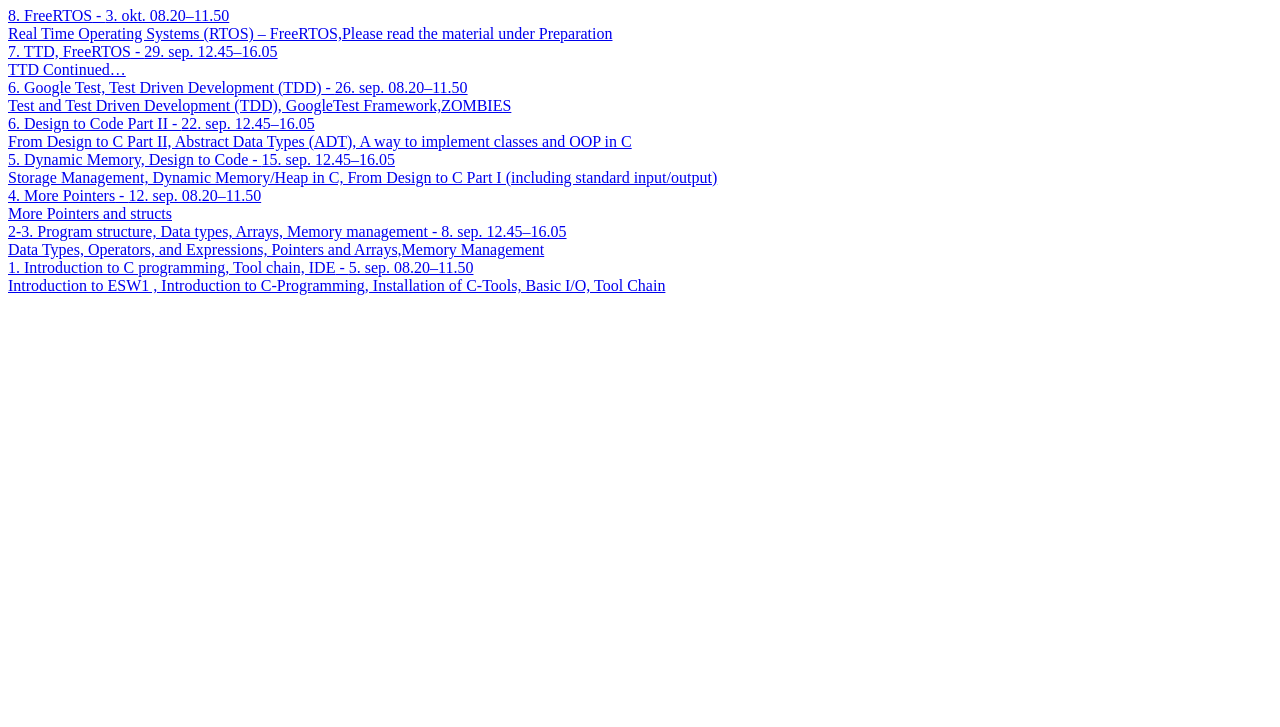
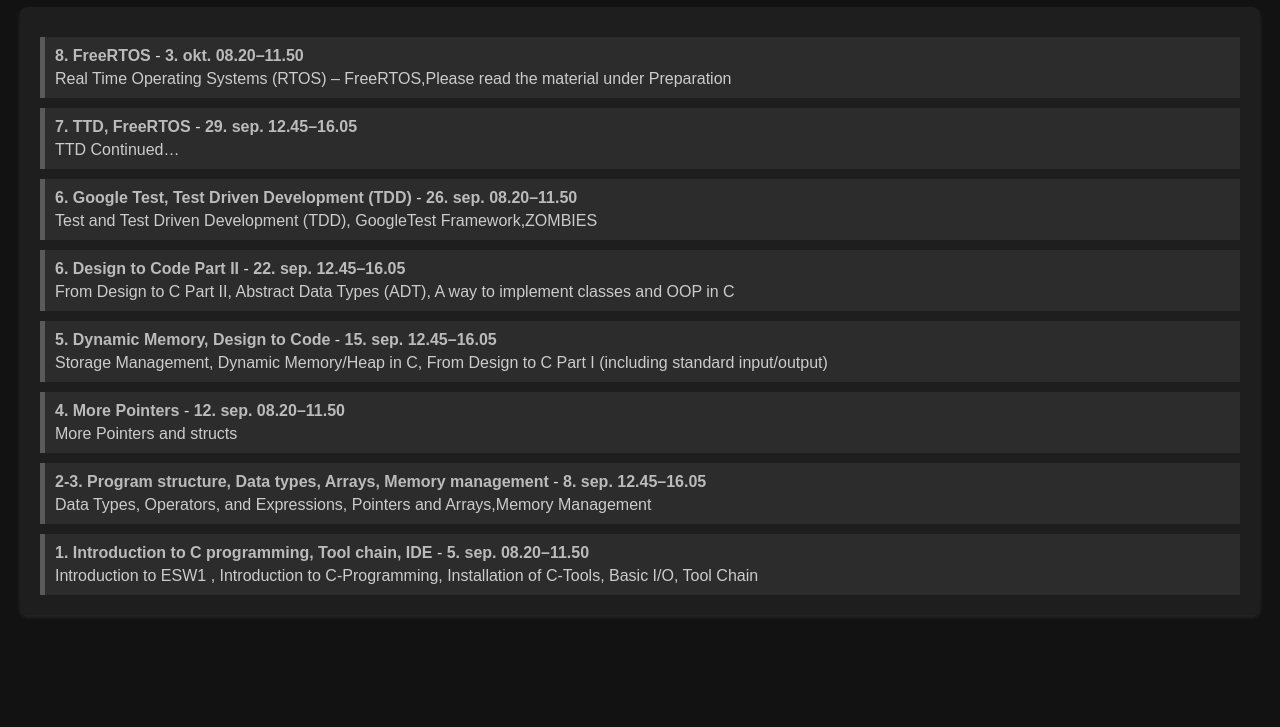
Before and after one commit to GoForMusic/ESW1, a plain HTML site: page index.html in a window 1280 px wide. Shown: the part 73-800 px from the top of the page. Drawn offline with Linux system fonts and the light colour scheme; the site is published under a folder, as on GitHub Pages, so addresses that start at the root find nothing.

Commit message:
fix URL?

```diff
--- a/index.html
+++ b/index.html
@@ -4,63 +4,63 @@
 <meta charset="UTF-8">
 <meta name="viewport" content="width=device-width, initial-scale=1.0">
 <title>Planner</title>
-<link rel="stylesheet" href="/css/style.css">
+<link rel="stylesheet" href="./css/style.css">
 </head>
 <body>
 <h1>Planer</h1>
 
 <div class="container">
 
-    <a href="../Pages/Session9.html" class="event">
+    <a href="./Pages/Session9.html" class="event">
         <span class="tag">8. FreeRTOS</span> - <span class="date">3. okt. 08.20–11.50</span>
         <div class="description">
             Real Time Operating Systems (RTOS) – FreeRTOS,Please read the material under Preparation
         </div>
     </a>
 
-    <a href="../Pages/Session8.html" class="event">
+    <a href="./Pages/Session8.html" class="event">
         <span class="tag">7. TTD, FreeRTOS</span> - <span class="date">29. sep. 12.45–16.05</span>
         <div class="description">
             TTD Continued…
         </div>
     </a>
 
-    <a href="../Pages/Session7.html" class="event">
+    <a href="./Pages/Session7.html" class="event">
         <span class="tag">6. Google Test, Test Driven Development (TDD)</span> - <span class="date">26. sep. 08.20–11.50</span>
         <div class="description">
             Test and Test Driven Development (TDD), GoogleTest Framework,ZOMBIES
         </div>
     </a>
 
-    <a href="../Pages/Session6.html" class="event">
+    <a href="./Pages/Session6.html" class="event">
         <span class="tag">6. Design to Code Part II</span> - <span class="date">22. sep. 12.45–16.05</span>
         <div class="description">
             From Design to C Part II, Abstract Data Types (ADT), A way to implement classes and OOP in C
         </div>
     </a>
 
-    <a href="../Pages/Session5.html" class="event">
+    <a href="./Pages/Session5.html" class="event">
         <span class="tag">5. Dynamic Memory, Design to Code</span> - <span class="date">15. sep. 12.45–16.05</span>
         <div class="description">
             Storage Management, Dynamic Memory/Heap in C, From Design to C Part I (including standard input/output)
         </div>
     </a>
 
-    <a href="../Pages/Session4.html" class="event">
+    <a href="./Pages/Session4.html" class="event">
         <span class="tag">4. More Pointers</span> - <span class="date">12. sep. 08.20–11.50</span>
         <div class="description">
             More Pointers and structs
         </div>
     </a>
 
-    <a href="../Pages/Session2.html" class="event">
+    <a href="./Pages/Session2.html" class="event">
         <span class="tag">2-3. Program structure, Data types, Arrays, Memory management</span> - <span class="date">8. sep. 12.45–16.05</span>
         <div class="description">
             Data Types, Operators, and Expressions, Pointers and Arrays,Memory Management
         </div>
     </a>
 
-    <a href="../Pages/Session1.html" class="event">
+    <a href="./Pages/Session1.html" class="event">
         <span class="tag">1. Introduction to C programming, Tool chain, IDE</span> - <span class="date">5. sep. 08.20–11.50</span>
         <div class="description">
             Introduction to ESW1 , Introduction to C-Programming, Installation of C-Tools, Basic I/O, Tool Chain
```
Also changed, not shown: Pages/Session1.html (+1 -1 lines).
